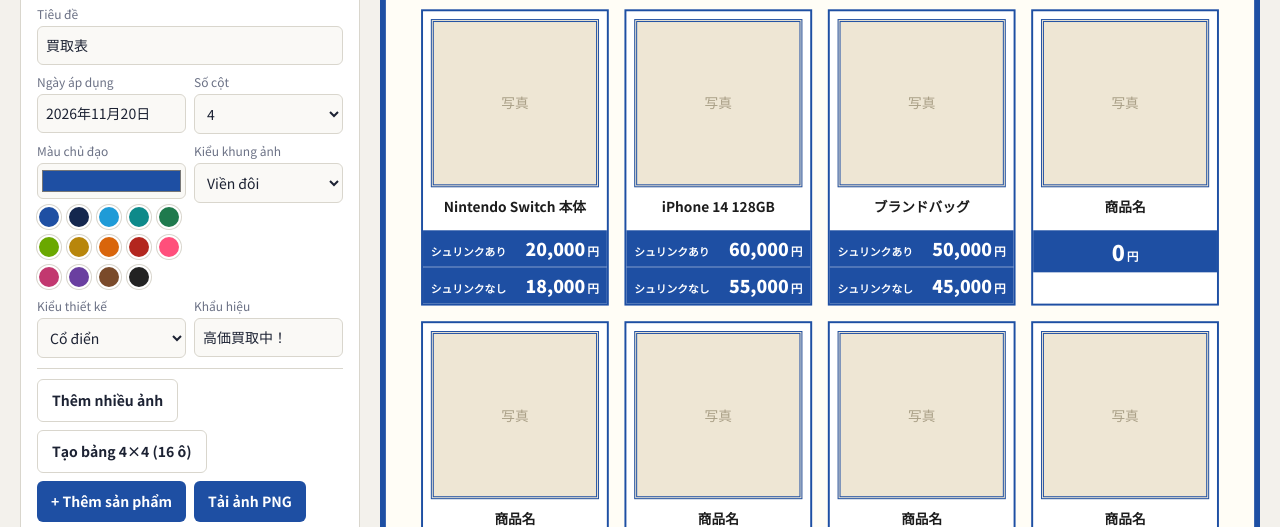
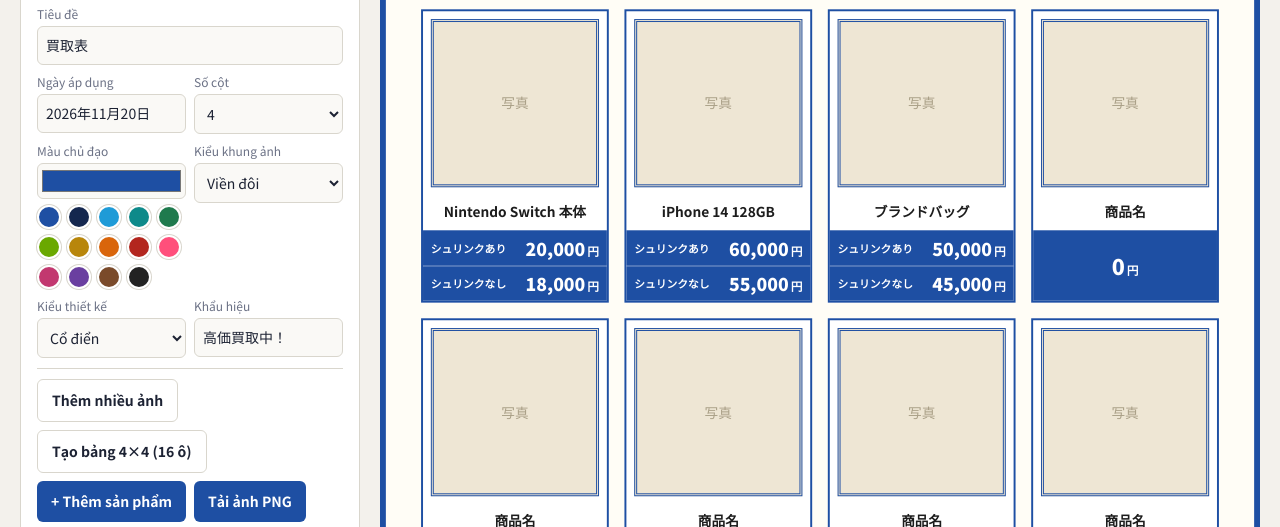
Before and after one commit to vanlong-nguyen/kaitori, a plain HTML site: page index.html in a window 1280 px wide. Shown: the part 217-744 px from the top of the page. Drawn offline with nearby package versions, Linux system fonts and the light colour scheme.

Commit message:
Add files via upload

```diff
--- a/index.html
+++ b/index.html
@@ -146,6 +146,11 @@ button:focus-visible,input:focus-visible,select:focus-visible{outline:2px solid
 .sv{display:flex;gap:6px;align-items:center;border:1px solid var(--line);border-radius:8px;padding:6px 8px;margin-top:6px;background:var(--field)}
 .svn{flex:1;min-width:0}.svn b{display:block;font-size:14px;overflow:hidden;text-overflow:ellipsis;white-space:nowrap}.svn small{font-size:11px;color:var(--mute)}
 .sv button{padding:6px 10px;font-size:13px}
+/* ===== Căn đều khối giá ===== */
+.s-grid{--rh:42px}.s-grid.c4{--rh:36px}
+.s-name{flex:1;display:flex;align-items:center;justify-content:center;padding:4px 8px 8px}
+.s-prices{display:flex;flex-direction:column;height:calc(var(--rows,1)*var(--rh));margin-top:auto}
+.s-pr{flex:1;align-items:center;padding:0 8px}
 /* ===== Tự động đổi giao diện theo màn hình ===== */
 #nav,.m{display:none}
 @media(max-width:860px){
@@ -245,12 +250,13 @@ function pinSrc(){
 }
 function drawSheet(){
   var s=$("sheet");s.className=$("theme").value+" "+$("bg").value;s.style.removeProperty("background-color");if($("bg").value==="bg-custom")s.style.setProperty("background-color",$("bgc").value,"important");s.style.setProperty("--c",$("color").value);s.style.setProperty("--t",$("tc").value);
+  var mr=1;items.forEach(function(it){var f=fl(it),n=(f.indexOf("t")>-1)+(f.indexOf("a")>-1)+(f.indexOf("b")>-1);if(n>mr)mr=n});
   var cards=items.map(function(it,idx){
     return '<div class="s-card" draggable="true" data-i="'+idx+'">'+(it.d?'<div class="s-badge">'+esc(it.d)+'</div>':'')+'<div class="frame '+$("frame").value+((it.rm&&it.cut)?' cut':'')+'">'+(it.img?'<img src="'+((it.rm&&it.cut)?it.cut:it.img)+'" alt="">':'写真')+'</div>'+
       '<div class="s-name">'+esc(it.n)+'</div>'+rows(it)+'</div>';
   }).join("");
   s.innerHTML='<div class="s-head"><div class="s-shop">'+(X.logo?'<img class="s-logo" src="'+X.logo+'" alt="">':'')+esc($("shop").value)+'</div><div class="s-right"><div class="s-title">'+esc($("title").value)+
-    '</div><div class="s-date">'+esc($("date").value)+'</div></div></div>'+($("slogan").value?'<div class="s-band"><span>'+esc($("slogan").value)+'</span></div>':'')+(X.banner?'<div class="s-banner"><img src="'+X.banner+'" alt=""></div>':'')+'<div class="s-grid c'+$("cols").value+'" style="grid-template-columns:repeat('+$("cols").value+',1fr)">'+cards+
+    '</div><div class="s-date">'+esc($("date").value)+'</div></div></div>'+($("slogan").value?'<div class="s-band"><span>'+esc($("slogan").value)+'</span></div>':'')+(X.banner?'<div class="s-banner"><img src="'+X.banner+'" alt=""></div>':'')+'<div class="s-grid c'+$("cols").value+'" style="grid-template-columns:repeat('+$("cols").value+',1fr);--rows:'+mr+'">'+cards+
     '</div><div class="s-foot"><div class="s-note">'+esc($("foot").value)+'</div>'+($("place").value.trim()?'<div class="s-place"><div class="s-pl"><img class="s-pin" src="'+pinSrc()+'" alt="">買取場所</div><div class="s-pt">'+esc($("place").value.trim())+'</div></div>':'')+'</div>';
   fit();save();
 }
@@ -328,11 +334,12 @@ function shrink(file,cb){
 function save(){saveIdb();clearTimeout(tm);tm=setTimeout(function(){var o={};IDS.forEach(function(i){o[i]=$(i).value});try{localStorage.setItem(KEY,JSON.stringify({items:items,f:o,x:X}))}catch(e){try{localStorage.setItem(KEY,JSON.stringify({items:items.map(function(x){var y=Object.assign({},x);y.img="";y.cut="";return y}),f:o,x:{logo:X.logo,banner:""}}))}catch(e2){}}},400)}
 function load(){try{var d=JSON.parse(localStorage.getItem(KEY));if(d&&d.items){items=d.items;if(d.x)X=d.x;IDS.forEach(function(i){if(d.f&&d.f[i]!=null&&i!=="q")$(i).value=d.f[i]})}}catch(e){}}
 function fl(it){return it.f===undefined?"ab":it.f}
+function pv(v){return String(v||"0").replace(/\s*[円¥￥]\s*$/,"")}
 function rows(it){
   var f=fl(it),h="";
-  if(f.indexOf("t")>-1)h+='<div class="s-pr s-t"><b>'+esc(it.t||"0")+'<small>円</small></b></div>';
-  if(f.indexOf("a")>-1)h+='<div class="s-pr"><span>シュリンクあり</span><b>'+esc(it.p||"0")+'<small>円</small></b></div>';
-  if(f.indexOf("b")>-1)h+='<div class="s-pr"><span>シュリンクなし</span><b>'+esc(it.b||"0")+'<small>円</small></b></div>';
+  if(f.indexOf("t")>-1)h+='<div class="s-pr s-t"><b>'+esc(pv(it.t))+'<small>円</small></b></div>';
+  if(f.indexOf("a")>-1)h+='<div class="s-pr"><span>シュリンクあり</span><b>'+esc(pv(it.p))+'<small>円</small></b></div>';
+  if(f.indexOf("b")>-1)h+='<div class="s-pr"><span>シュリンクなし</span><b>'+esc(pv(it.b))+'<small>円</small></b></div>';
   return h?'<div class="s-prices">'+h+'</div>':"";
 }
 function fields(it){
```
